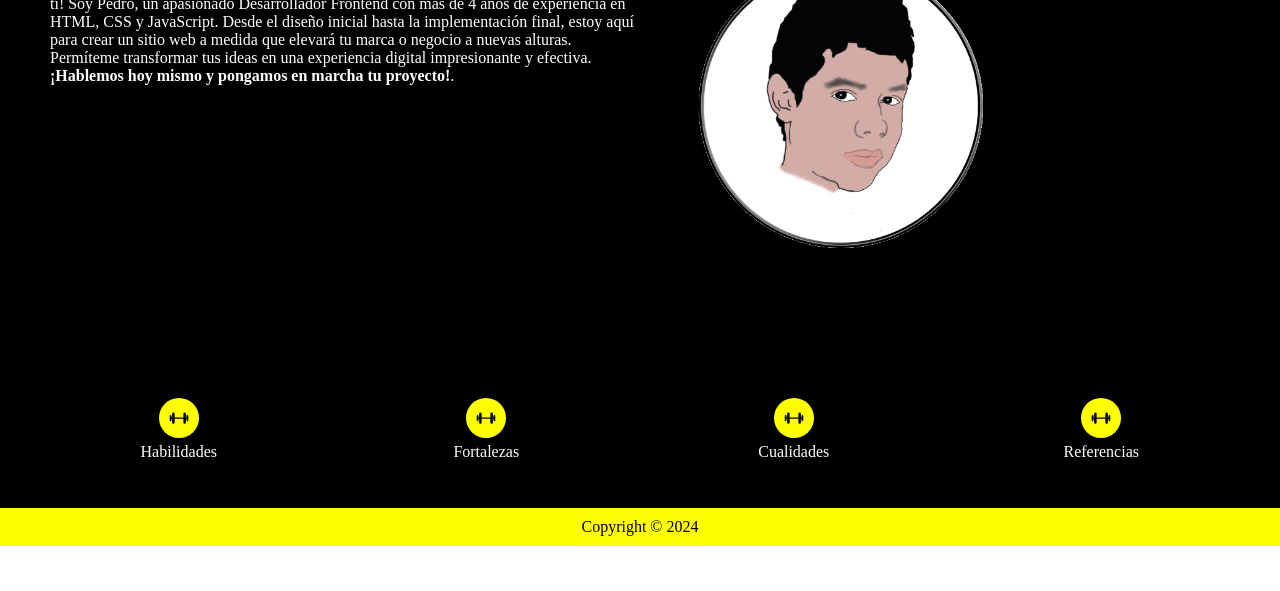
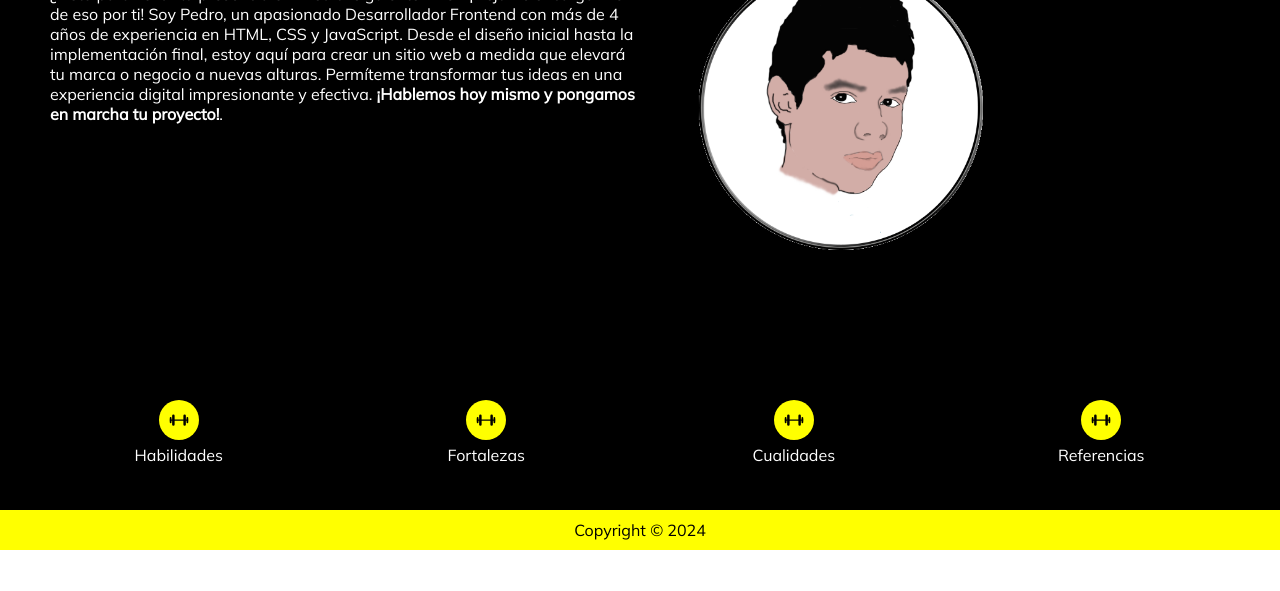
Before and after one commit to Pablo497/portfolio, a plain HTML site: page index.html in a window 1280 px wide. Shown: the part 209-800 px from the top of the page. Drawn offline with Linux system fonts and the light colour scheme.

Commit message:
Update style.css

```diff
--- a/style.css
+++ b/style.css
@@ -2,6 +2,7 @@
 	margin: 0;
 	padding: 0;
 	box-sizing: border-box;
+	font-family: 'Mulish', sans-serif;
 }
 
 a{ text-decoration:none; }
```
